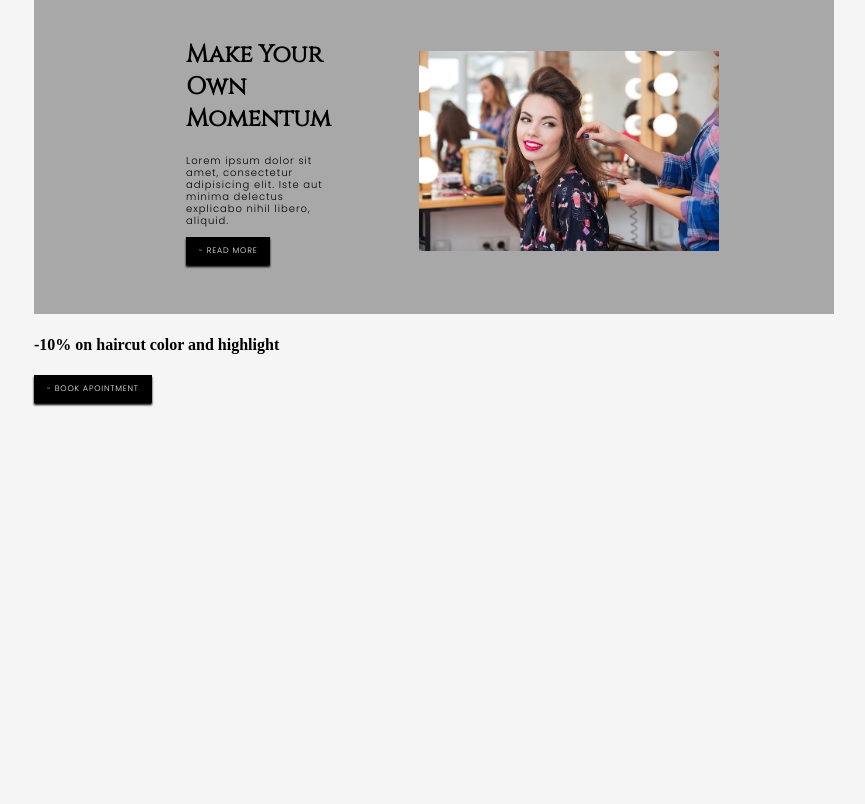
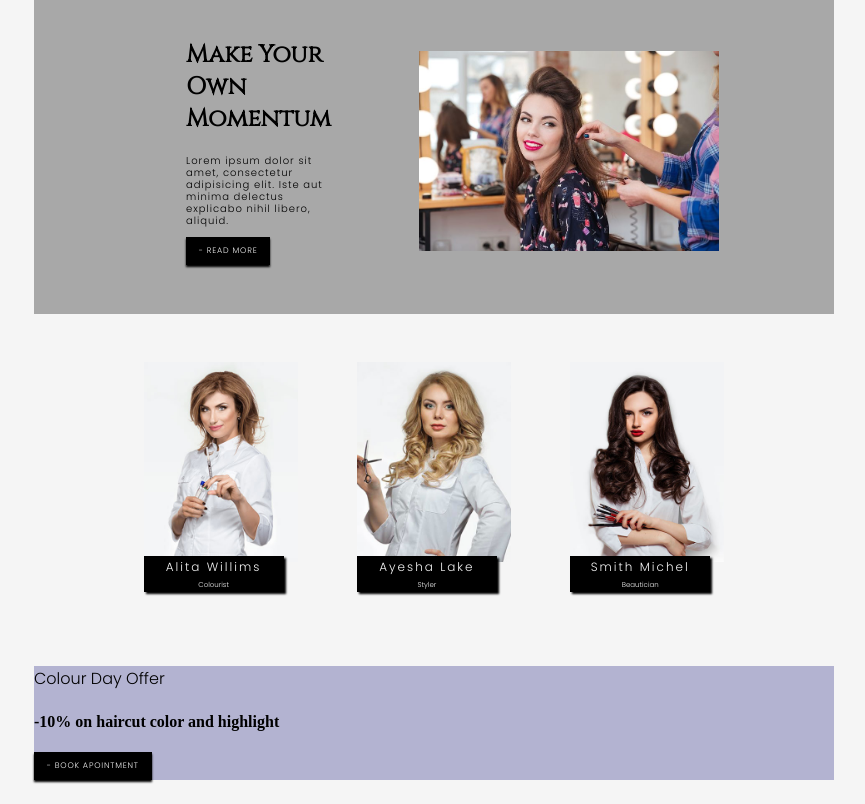
Before and after one commit to EmmeRox/salon, a plain HTML site: page index.html in a window 1280 px wide. Shown: the part 808-1612 px from the top of the page, without its empty margins (206-1071 px from the left). Before the commit the page ends 1235 px from the top, so only its background shows below. Drawn offline with Linux system fonts and the light colour scheme.

Commit message:
"styling a section"

```diff
--- a/index.html
+++ b/index.html
@@ -61,16 +61,39 @@
             <button class="services">- Read More</button>
           </div>
           <div class="haircut">
-            <img src="haircut.jpg" class="cutpic" alt="woman having hair styled" />
+            <img
+              src="haircut.jpg"
+              class="cutpic"
+              alt="woman having hair styled"
+            />
           </div>
         </section>
         <section class="stylists">
-          <div class="stylist"></div>
-          <div class="stylist"></div>
-          <div class="stylist"></div>
+          <div class="stylist">
+            <img src="stylist.jpg" alt="hair stlyist" class="stylistimg" />
+            <div class="worker">
+              <p class="name">Alita Willims</p>
+              <p>Colourist</p>
+            </div>
+          </div>
+          <div class="stylist">
+            <img src="stylist2.jpg" alt="hair stlyist" class="stylistimg" />
+            <div class="worker">
+              <p class="name">Ayesha Lake</p>
+              <p>Styler</p>
+            </div>
+          </div>
+          <div class="stylist">
+            <img src="stylist3.jpg" alt="hair stylist" class="stylistimg" />
+            <div class="worker">
+              <p class="name">Smith Michel</p>
+              <p>Beautician</p>
+            </div>
+          </div>
         </section>
         <section class="coloroffer">
           <div class="minihero">
+            <p>Colour Day Offer</p>
             <h4>
               <span class="discount2">-10%</span> on haircut color and highlight
             </h4>
--- a/style.css
+++ b/style.css
@@ -150,6 +150,41 @@ article {
   height: 200px;
   margin: 3rem;
 }
+
+.stylists {
+  display: flex;
+  justify-content: space-around;
+  padding: 3rem 5rem;
+}
+
+.worker {
+  background-color: black;
+  color: whitesmoke;
+  text-align: center;
+  position: relative;
+  top: -10px;
+  width: 140px;
+  box-shadow: 2px 2px 2px black;
+}
+
+.worker p {
+  font-size: 7px;
+  padding: 2px 10px;
+  margin: 0;
+}
+
+.stylistimg {
+  height: 200px;
+}
+.minihero {
+  background-color: rgb(179, 179, 209);
+}
+
+p.name {
+  font-size: 12px;
+  padding-bottom: 2px;
+  letter-spacing: 2px;
+}
 /* Below allows for stacking
 position: absolute;
   z-index: -1;*/
```
